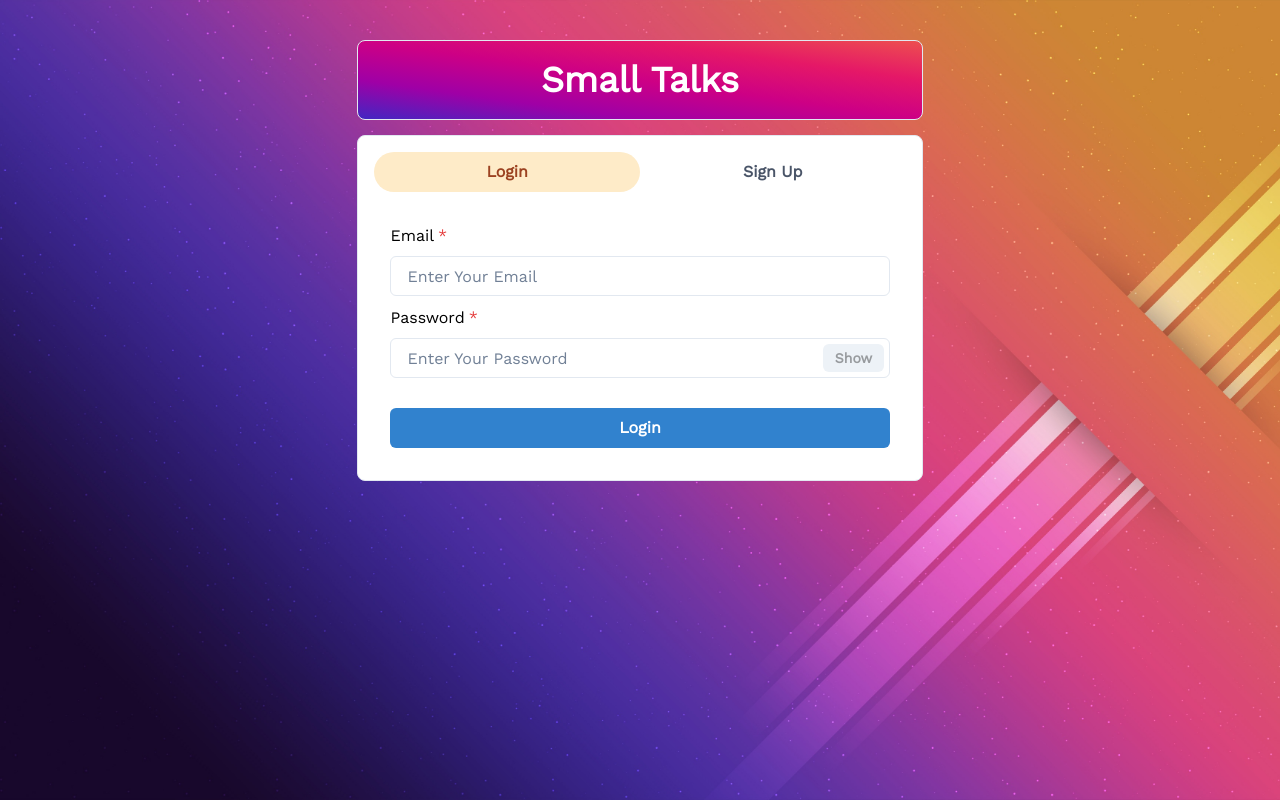
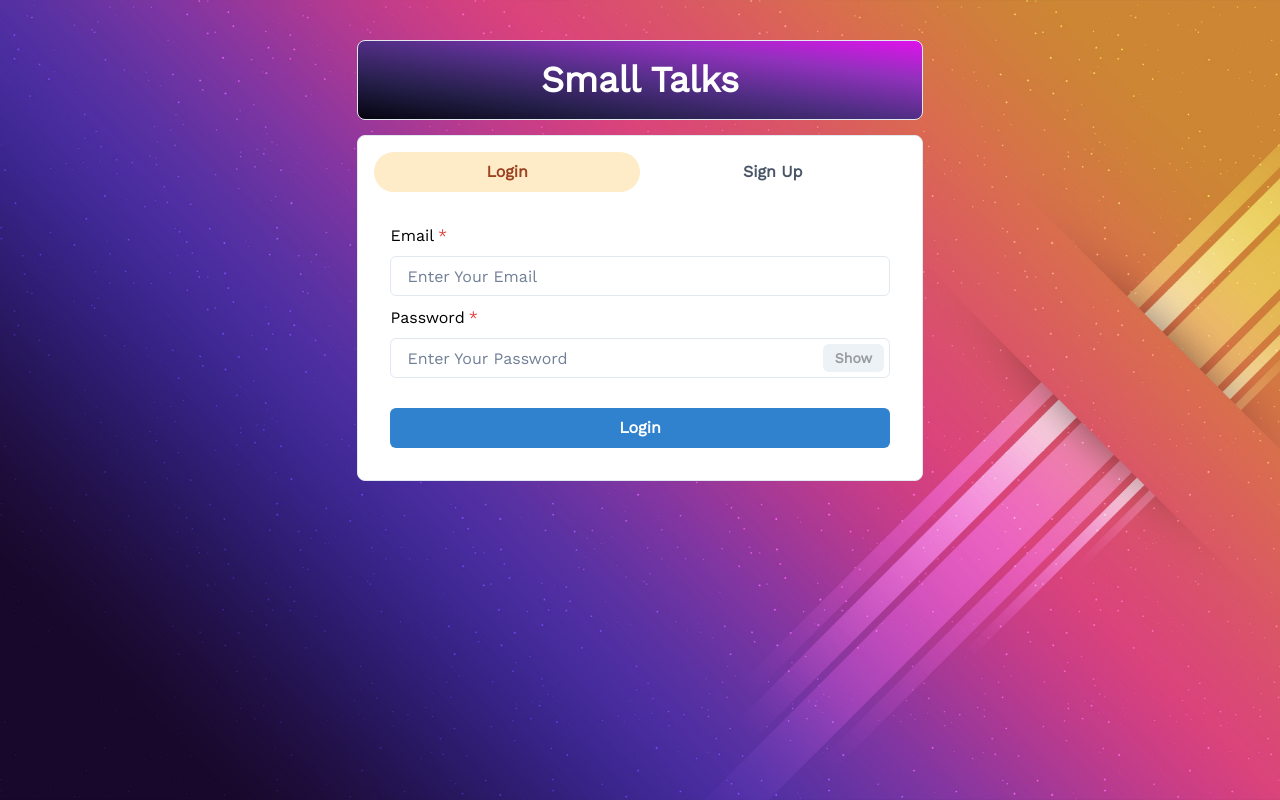
Before and after one commit to ArunMehraa/small_talkss, a React (Create React App) app in the folder frontend/: page / in a window 1280 px wide. Built offline with nearby package versions, Linux system fonts and the light colour scheme.

Commit message:
Update homepage.js

```diff
--- a/frontend/src/Pages/homepage.js
+++ b/frontend/src/Pages/homepage.js
@@ -18,7 +18,7 @@ const Homepage = () => {
     return (
         <Container>
             <Box
-                bg="linear-gradient(to right top, #4226c2, #9f00a6, #cd0085, #e51867, #ed4f4f);"
+                bg="linear-gradient(to right top, #050410, #251f4a, #512e85, #9131bc, #df12eb)"
                 w="100%"
                 display="flex"
                 p={3}
```
